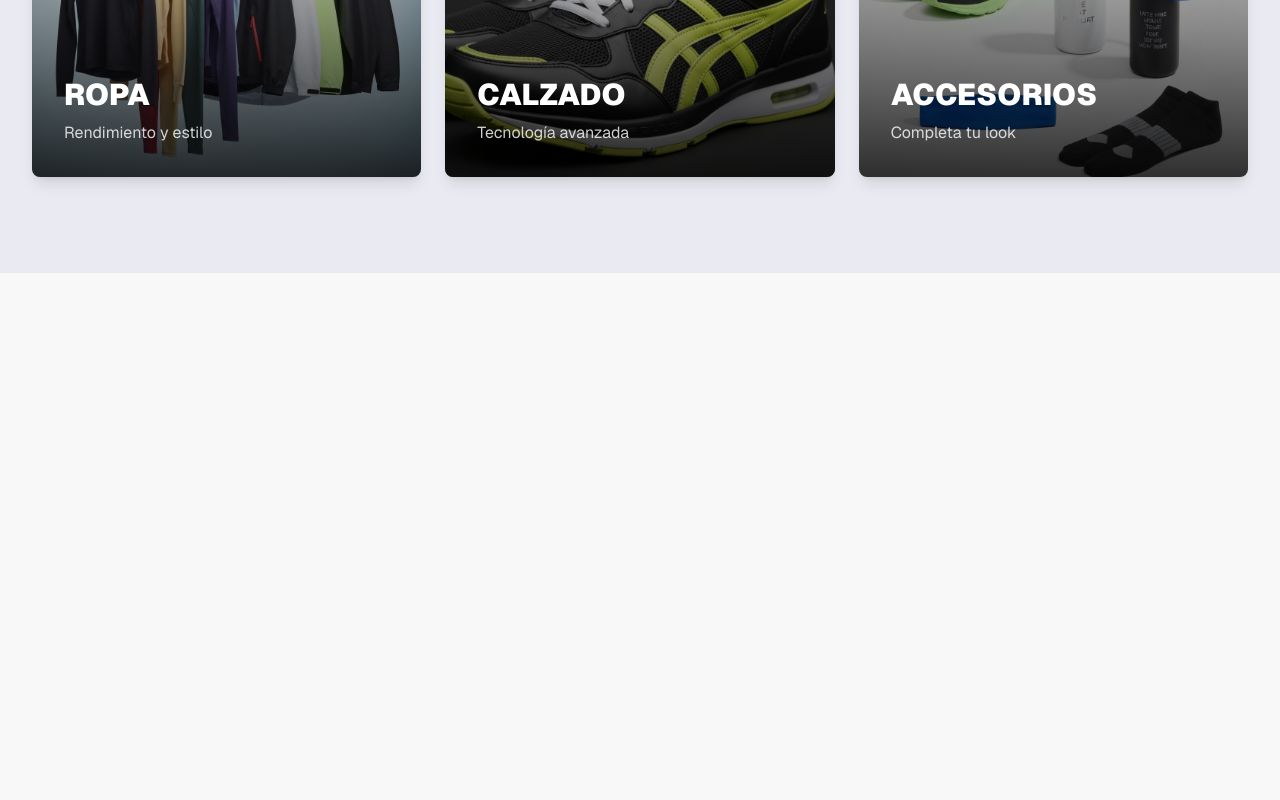
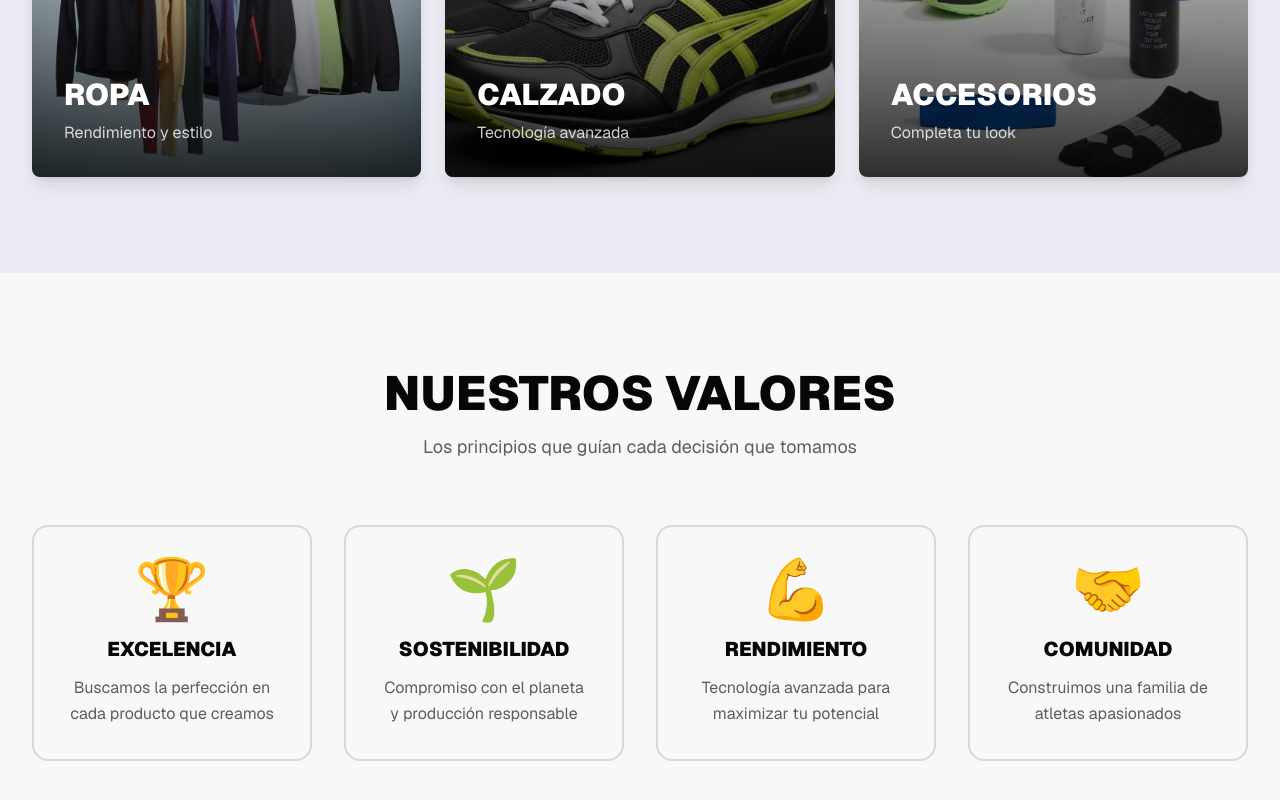
Before and after one commit to Stiven-Chacon/Ecommerce-Nuvera, a Next.js app: page / in a window 1280 px wide. Shown: the part 1324-2124 px from the top of the page. Before the commit the page ends 1597 px from the top, so only its background shows below. Built offline with nearby package versions, Linux system fonts and the light colour scheme; no server answers.

Commit message:
feat: add ValuesSection in page Hero

```diff
--- a/app/page.tsx
+++ b/app/page.tsx
@@ -2,6 +2,7 @@
 import { Header } from "@/components/layout/headers"
 import { HeroSection } from "@/components/sections/hero-section"
 import CategoryGrid from "@/components/sections/hero/CategoryGrid"
+import ValuesSection from "@/components/sections/nosotros/CoreValuesSection"
 import  StatsSection  from "@/components/sections/Stats-Section"
 
 export default function HomePage() {
@@ -12,6 +13,9 @@ export default function HomePage() {
         <HeroSection />
         <StatsSection />
         <CategoryGrid/>
+
+        {/* Values Section */}
+        <ValuesSection />
       </main>
     </div>
   )
```
